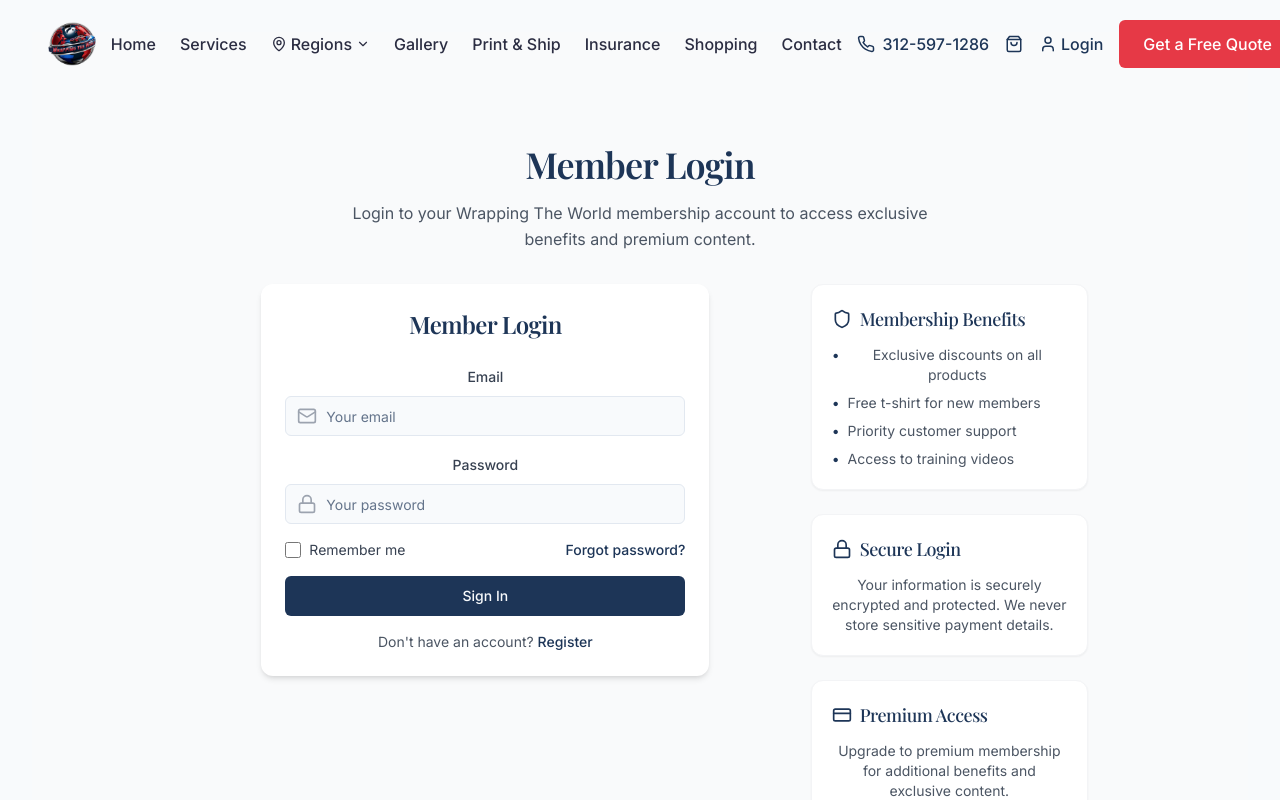
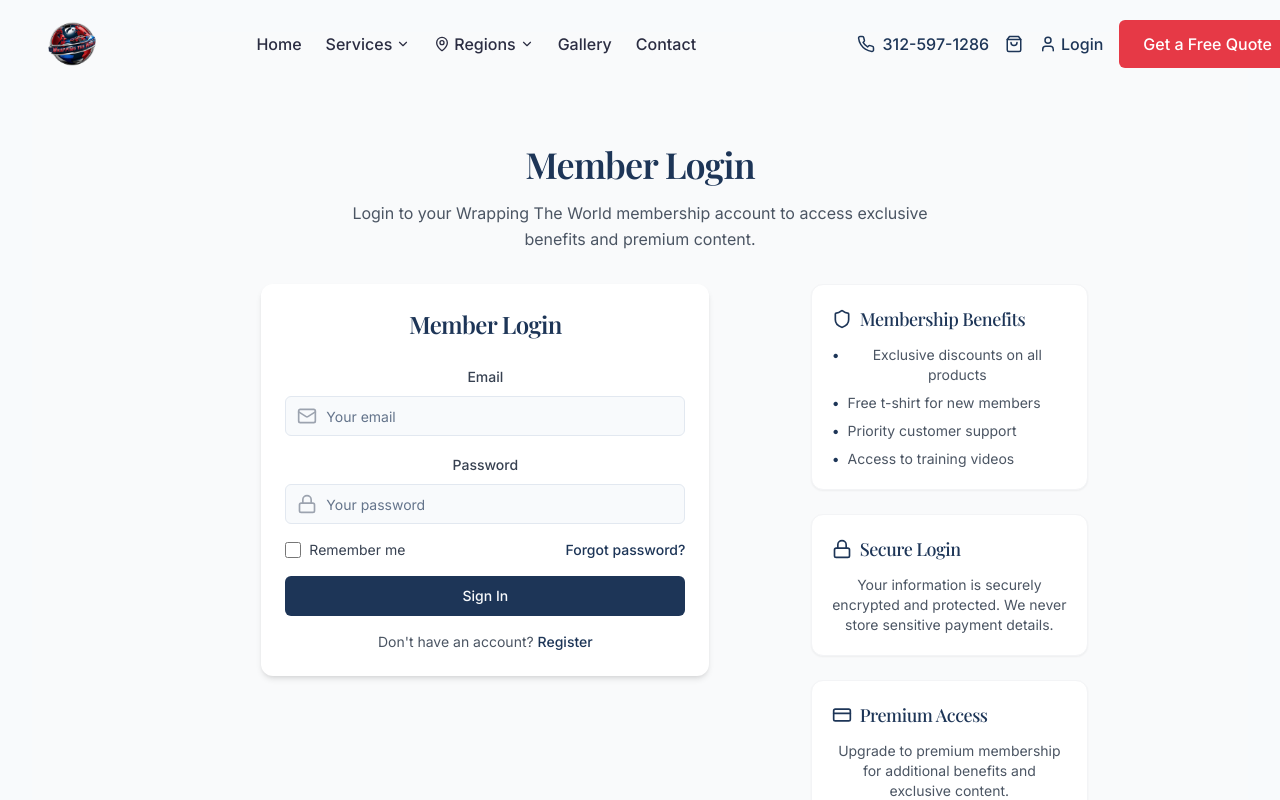
Before and after one commit to RoyWraps69/wrapify-local-pages, a React (Vite) app: page /login in a window 1280 px wide. Shown: the top 800 px of the page. Built offline with nearby package versions, Linux system fonts and the light colour scheme.

Commit message:
Refactor Navbar Menu Links
Move Insurance and Shopping links to a dropdown under the Services menu.

```diff
--- a/src/components/Navbar.tsx
+++ b/src/components/Navbar.tsx
@@ -15,7 +15,9 @@ const Navbar = () => {
     setIsMobileMenuOpen,
     isLoggedIn,
     isRegionsOpen,
-    setIsRegionsOpen
+    setIsRegionsOpen,
+    isServicesOpen,
+    setIsServicesOpen
   } = useNavbarState();
 
   return (
--- a/src/components/navbar/MobileMenu.tsx
+++ b/src/components/navbar/MobileMenu.tsx
@@ -1,7 +1,7 @@
 
 import React from 'react';
 import { Link } from 'react-router-dom';
-import { MapPin, ChevronDown, Phone, ShoppingBag } from 'lucide-react';
+import { MapPin, ChevronDown, Phone, ShoppingBag, Shield } from 'lucide-react';
 import { cn } from '@/lib/utils';
 
 interface MobileMenuProps {
@@ -19,6 +19,8 @@ const MobileMenu: React.FC<MobileMenuProps> = ({
   setIsRegionsOpen,
   setIsMobileMenuOpen
 }) => {
+  const [isServicesOpen, setIsServicesOpen] = React.useState(false);
+
   return (
     <div
       className={cn(
@@ -34,13 +36,58 @@ const MobileMenu: React.FC<MobileMenuProps> = ({
         >
           Home
         </Link>
-        <Link
-          to="/services"
-          className="text-wrap-blue font-medium text-xl py-2 border-b border-gray-100"
-          onClick={() => setIsMobileMenuOpen(false)}
-        >
-          Services
-        </Link>
+
+        {/* Mobile Services Dropdown */}
+        <div className="py-2 border-b border-gray-100">
+          <div
+            className="flex items-center justify-between text-wrap-blue font-medium text-xl"
+            onClick={() => setIsServicesOpen(!isServicesOpen)}
+          >
+            <span>Services</span>
+            <ChevronDown
+              size={18}
+              className={cn(
+                "transition-transform",
+                isServicesOpen ? "rotate-180" : ""
+              )}
+            />
+          </div>
+
+          {isServicesOpen && (
+            <div className="mt-2 ml-8 flex flex-col space-y-3">
+              <Link
+                to="/services"
+                className="text-wrap-blue"
+                onClick={() => setIsMobileMenuOpen(false)}
+              >
+                All Services
+              </Link>
+              <Link
+                to="/print-ship"
+                className="text-wrap-blue"
+                onClick={() => setIsMobileMenuOpen(false)}
+              >
+                Print & Ship
+              </Link>
+              <Link
+                to="/wrap-insurance"
+                className="text-wrap-blue flex items-center gap-1"
+                onClick={() => setIsMobileMenuOpen(false)}
+              >
+                <Shield size={14} />
+                <span>Insurance</span>
+              </Link>
+              <Link
+                to="/shopping"
+                className="text-wrap-blue flex items-center gap-1"
+                onClick={() => setIsMobileMenuOpen(false)}
+              >
+                <ShoppingBag size={14} />
+                <span>Shopping</span>
+              </Link>
+            </div>
+          )}
+        </div>
 
         {/* Mobile Regions Dropdown */}
         <div className="py-2 border-b border-gray-100">
@@ -101,27 +148,6 @@ const MobileMenu: React.FC<MobileMenuProps> = ({
           onClick={() => setIsMobileMenuOpen(false)}
         >
           Gallery
-        </Link>
-        <Link
-          to="/print-ship"
-          className="text-wrap-blue font-medium text-xl py-2 border-b border-gray-100"
-          onClick={() => setIsMobileMenuOpen(false)}
-        >
-          Print & Ship
-        </Link>
-        <Link
-          to="/wrap-insurance"
-          className="text-wrap-blue font-medium text-xl py-2 border-b border-gray-100"
-          onClick={() => setIsMobileMenuOpen(false)}
-        >
-          Insurance
-        </Link>
-        <Link
-          to="/shopping"
-          className="text-wrap-blue font-medium text-xl py-2 border-b border-gray-100"
-          onClick={() => setIsMobileMenuOpen(false)}
-        >
-          Shopping
         </Link>
         <Link
           to="/contact"
--- a/src/components/navbar/NavbarMenu.tsx
+++ b/src/components/navbar/NavbarMenu.tsx
@@ -1,7 +1,7 @@
 
 import React from 'react';
 import { Link } from 'react-router-dom';
-import { MapPin, ChevronDown, Menu, X } from 'lucide-react';
+import { MapPin, ChevronDown, ShoppingBag, Shield } from 'lucide-react';
 import { cn } from '@/lib/utils';
 
 interface NavbarMenuProps {
@@ -17,6 +17,8 @@ const NavbarMenu: React.FC<NavbarMenuProps> = ({
   isMobileMenuOpen,
   setIsMobileMenuOpen
 }) => {
+  const [isServicesOpen, setIsServicesOpen] = React.useState(false);
+
   return (
     <>
       {/* Desktop Navigation */}
@@ -24,9 +26,64 @@ const NavbarMenu: React.FC<NavbarMenuProps> = ({
         <Link to="/" className="text-wrap-dark font-medium hover:text-wrap-red transition-colors">
           Home
         </Link>
-        <Link to="/services" className="text-wrap-dark font-medium hover:text-wrap-red transition-colors">
-          Services
-        </Link>
+
+        {/* Services Dropdown */}
+        <div className="relative group">
+          <button
+            onClick={() => setIsServicesOpen(!isServicesOpen)}
+            onMouseEnter={() => setIsServicesOpen(true)}
+            className="text-wrap-dark font-medium hover:text-wrap-red transition-colors flex items-center gap-1"
+          >
+            <span>Services</span>
+            <ChevronDown size={14} className={cn(
+              "transition-transform",
+              isServicesOpen ? "rotate-180" : ""
+            )} />
+          </button>
+
+          {/* Dropdown for services */}
+          <div
+            className={cn(
+              "absolute left-0 mt-2 w-48 rounded-md shadow-lg bg-white ring-1 ring-black ring-opacity-5 transition-all duration-200 z-50",
+              isServicesOpen ? "opacity-100 scale-100" : "opacity-0 scale-95 pointer-events-none"
+            )}
+            onMouseLeave={() => setIsServicesOpen(false)}
+          >
+            <div className="py-1">
+              <Link
+                to="/services"
+                className="block px-4 py-2 text-sm text-wrap-blue hover:bg-gray-100"
+                onClick={() => setIsServicesOpen(false)}
+              >
+                All Services
+              </Link>
+              <Link
+                to="/print-ship"
+                className="block px-4 py-2 text-sm text-wrap-blue hover:bg-gray-100"
+                onClick={() => setIsServicesOpen(false)}
+              >
+                Print & Ship
+              </Link>
+              <Link
+                to="/wrap-insurance"
+                className="block px-4 py-2 text-sm text-wrap-blue hover:bg-gray-100 flex items-center gap-1"
+                onClick={() => setIsServicesOpen(false)}
+              >
+                <Shield size={14} />
+                <span>Insurance</span>
+              </Link>
+              <Link
+                to="/shopping"
+                className="block px-4 py-2 text-sm text-wrap-blue hover:bg-gray-100 flex items-center gap-1"
+                onClick={() => setIsServicesOpen(false)}
+              >
+                <ShoppingBag size={14} />
+                <span>Shopping</span>
+              </Link>
+            </div>
+          </div>
+        </div>
+
         <div className="relative group">
           <button
             onClick={() => setIsRegionsOpen(!isRegionsOpen)}
@@ -84,15 +141,6 @@ const NavbarMenu: React.FC<NavbarMenuProps> = ({
         <Link to="/gallery" className="text-wrap-dark font-medium hover:text-wrap-red transition-colors">
           Gallery
         </Link>
-        <Link to="/print-ship" className="text-wrap-dark font-medium hover:text-wrap-red transition-colors">
-          Print & Ship
-        </Link>
-        <Link to="/wrap-insurance" className="text-wrap-dark font-medium hover:text-wrap-red transition-colors">
-          Insurance
-        </Link>
-        <Link to="/shopping" className="text-wrap-dark font-medium hover:text-wrap-red transition-colors">
-          Shopping
-        </Link>
         <Link to="/contact" className="text-wrap-dark font-medium hover:text-wrap-red transition-colors">
           Contact
         </Link>
--- a/src/components/navbar/hooks/useNavbarState.tsx
+++ b/src/components/navbar/hooks/useNavbarState.tsx
@@ -7,6 +7,7 @@ export const useNavbarState = () => {
   const [isMobileMenuOpen, setIsMobileMenuOpen] = useState(false);
   const [isLoggedIn, setIsLoggedIn] = useState(false);
   const [isRegionsOpen, setIsRegionsOpen] = useState(false);
+  const [isServicesOpen, setIsServicesOpen] = useState(false);
   const location = useLocation();
 
   useEffect(() => {
@@ -39,6 +40,9 @@ export const useNavbarState = () => {
   // Close mobile menu when navigating
   useEffect(() => {
     setIsMobileMenuOpen(false);
+    // Close dropdowns when navigating
+    setIsRegionsOpen(false);
+    setIsServicesOpen(false);
     // Scroll to top on route change
     window.scrollTo(0, 0);
   }, [location.pathname]);
@@ -50,6 +54,8 @@ export const useNavbarState = () => {
     isLoggedIn,
     isRegionsOpen,
     setIsRegionsOpen,
+    isServicesOpen,
+    setIsServicesOpen,
     location
   };
 };
```
